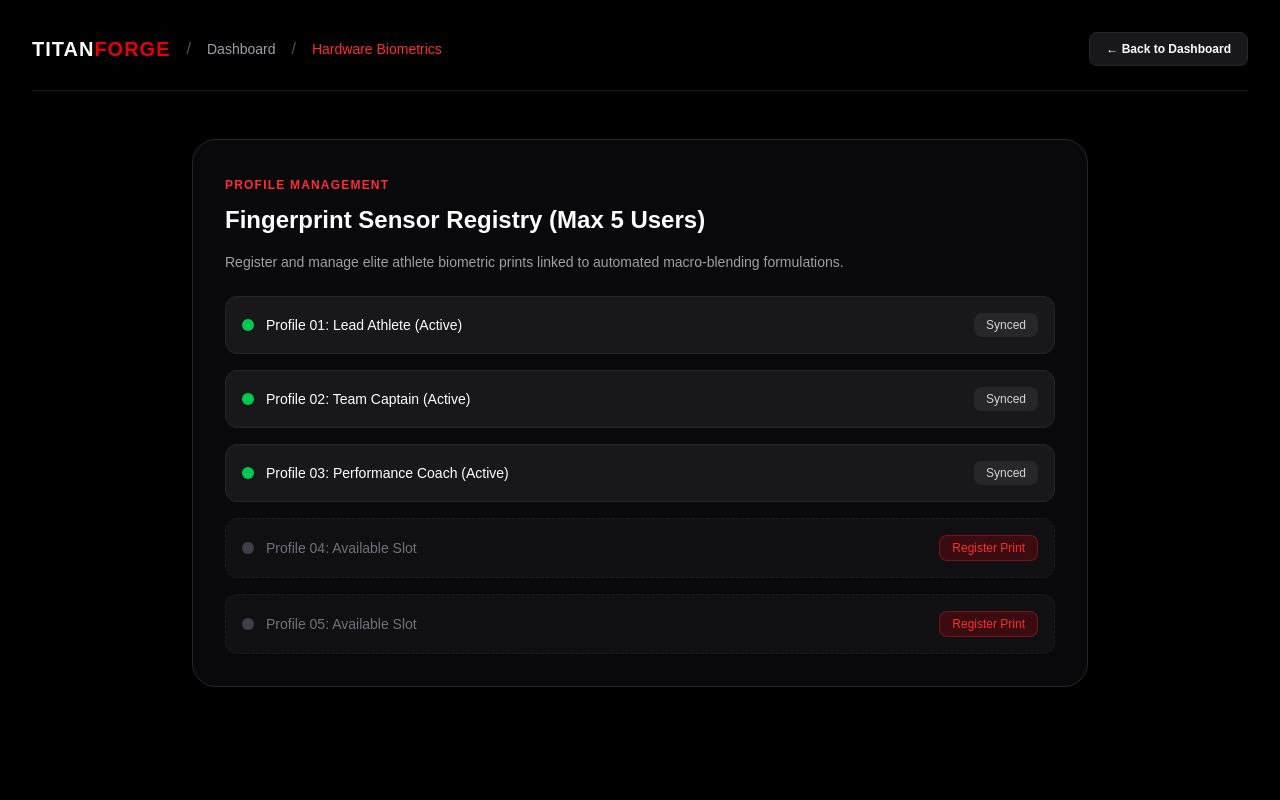
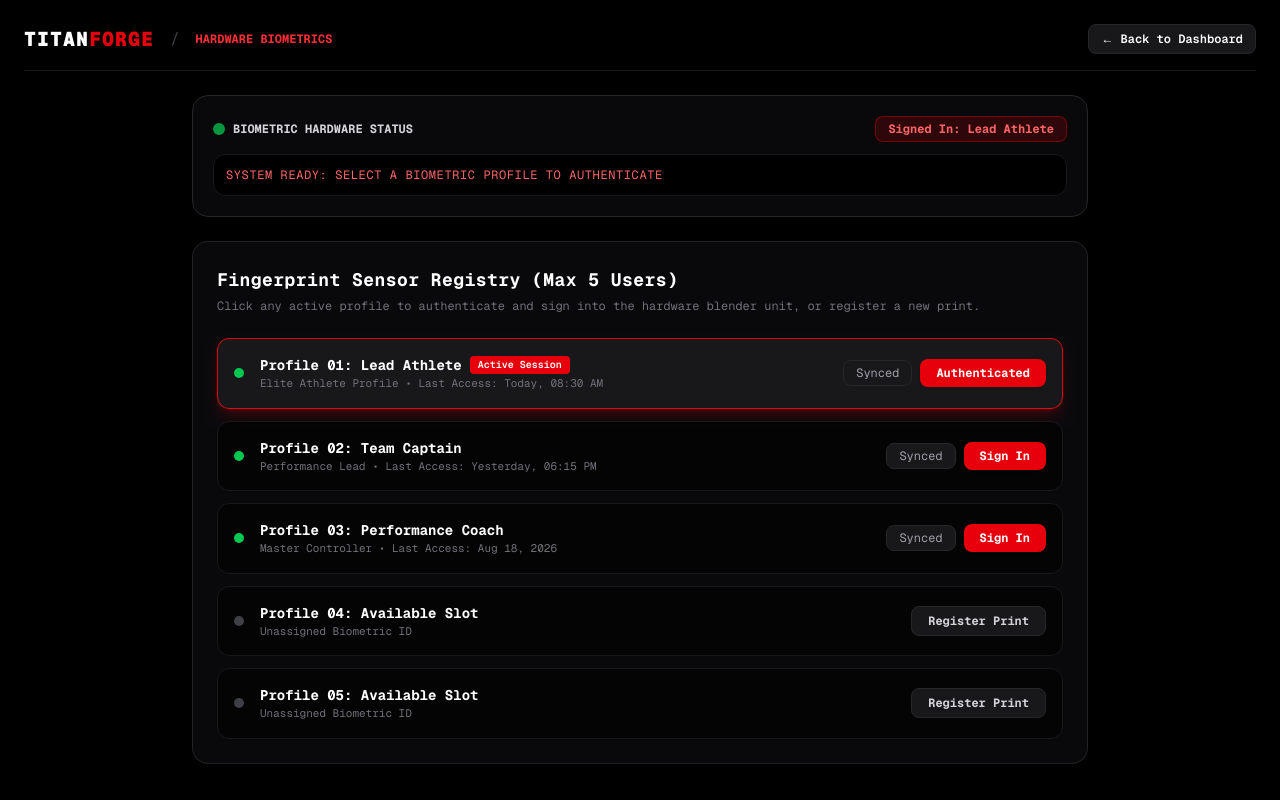
Before and after one commit to TitanForge-app/TitanForge, a Next.js app in the folder titanforge-fresh/: page /dashboard/biometrics in a window 1280 px wide. Built offline with nearby package versions, Linux system fonts and the light colour scheme.

Commit message:
Make biometric profile cards fully interactive with hardware sign-in and slot registration

```diff
--- a/titanforge-fresh/app/dashboard/biometrics/page.tsx
+++ b/titanforge-fresh/app/dashboard/biometrics/page.tsx
@@ -1,82 +1,163 @@
+'use client';
+
+import { useState } from 'react';
 import Link from 'next/link';
 
-export default function BiometricsPage() {
+interface BiometricProfile {
+  id: number;
+  name: string;
+  role: string;
+  status: 'Active' | 'Available';
+  synced: boolean;
+  lastAccess?: string;
+}
+
+export default function HardwareBiometrics() {
+  const [profiles, setProfiles] = useState<BiometricProfile[]>([
+    { id: 1, name: 'Lead Athlete', role: 'Elite Athlete Profile', status: 'Active', synced: true, lastAccess: 'Today, 08:30 AM' },
+    { id: 2, name: 'Team Captain', role: 'Performance Lead', status: 'Active', synced: true, lastAccess: 'Yesterday, 06:15 PM' },
+    { id: 3, name: 'Performance Coach', role: 'Master Controller', status: 'Active', synced: true, lastAccess: 'Aug 18, 2026' },
+    { id: 4, name: 'Available Slot', role: 'Unassigned Biometric ID', status: 'Available', synced: false },
+    { id: 5, name: 'Available Slot', role: 'Unassigned Biometric ID', status: 'Available', synced: false },
+  ]);
+
+  const [activeSession, setActiveSession] = useState<BiometricProfile | null>(profiles[0]);
+  const [authMessage, setAuthMessage] = useState<string>('SYSTEM READY: SELECT A BIOMETRIC PROFILE TO AUTHENTICATE');
+  const [isScanning, setIsScanning] = useState<boolean>(false);
+
+  // Authenticate / Sign into Hardware Unit using fingerprint sensor simulation
+  const handleAuthenticate = (profile: BiometricProfile) => {
+    if (profile.status === 'Available') {
+      alert('This slot is unassigned. Click "Register Print" to enroll a new user.');
+      return;
+    }
+
+    setIsScanning(true);
+    setAuthMessage(`SCANNING FINGERPRINT FOR [${profile.name.toUpperCase()}]...`);
+
+    setTimeout(() => {
+      setIsScanning(false);
+      setActiveSession(profile);
+      setAuthMessage(`SUCCESS: HARDWARE UNLOCKED & SIGNED IN AS ${profile.name.toUpperCase()}`);
+    }, 1200);
+  };
+
+  // Register a new fingerprint print into an available slot
+  const handleRegisterSlot = (id: number) => {
+    const newName = prompt('Enter name for new biometric profile:');
+    if (!newName || !newName.trim()) return;
+
+    setProfiles(prev => prev.map(p => {
+      if (p.id === id) {
+        return {
+          id,
+          name: newName.trim(),
+          role: 'Custom Athlete / Coach',
+          status: 'Active',
+          synced: true,
+          lastAccess: 'Just now'
+        };
+      }
+      return p;
+    }));
+
+    setAuthMessage(`SUCCESS: NEW BIOMETRIC PRINT REGISTERED FOR ${newName.toUpperCase()}`);
+  };
+
   return (
-    <main className="min-h-screen bg-black text-white flex flex-col p-8 selection:bg-red-600 selection:text-white">
-      {/* Top Navigation */}
-      <nav className="flex justify-between items-center pb-6 border-b border-zinc-900 max-w-7xl mx-auto w-full">
+    <main className="min-h-screen bg-black text-white flex flex-col p-6 selection:bg-red-600 selection:text-white font-mono">
+      {/* Top Navbar */}
+      <nav className="flex justify-between items-center pb-4 border-b border-zinc-900 mb-6">
         <div className="flex items-center gap-4">
-          <Link href="/" className="text-xl font-extrabold tracking-wider">
+          <Link href="/" className="text-xl font-black tracking-wider">
             TITAN<span className="text-red-600">FORGE</span>
           </Link>
-          <span className="text-zinc-600">/</span>
-          <Link href="/dashboard" className="text-sm font-medium text-zinc-400 hover:text-white">Dashboard</Link>
-          <span className="text-zinc-600">/</span>
-          <span className="text-sm font-medium text-red-500">Hardware Biometrics</span>
+          <span className="text-zinc-700">/</span>
+          <span className="text-xs text-red-500 font-bold uppercase">HARDWARE BIOMETRICS</span>
         </div>
         <Link
           href="/dashboard"
-          className="text-xs font-semibold px-4 py-2 bg-zinc-900 hover:bg-zinc-800 rounded-lg border border-zinc-800 transition-colors"
+          className="text-xs font-semibold px-3 py-1.5 bg-zinc-900 hover:bg-zinc-800 rounded-lg border border-zinc-800 transition-colors text-white inline-block"
         >
           ← Back to Dashboard
         </Link>
       </nav>
 
-      {/* Content Section */}
-      <div className="max-w-4xl mx-auto w-full py-12 space-y-8">
-        <div className="bg-zinc-950 p-8 rounded-3xl border border-zinc-800 shadow-xl">
-          <span className="text-xs font-bold text-red-500 uppercase tracking-widest">Profile Management</span>
-          <h2 className="text-2xl font-bold mt-2 mb-4">Fingerprint Sensor Registry (Max 5 Users)</h2>
-          <p className="text-zinc-400 text-sm mb-6">
-            Register and manage elite athlete biometric prints linked to automated macro-blending formulations.
-          </p>
+      <div className="max-w-4xl mx-auto w-full flex flex-col gap-6">
 
-          <div className="space-y-4">
-            <div className="flex items-center justify-between p-4 bg-zinc-900 rounded-xl border border-zinc-800">
-              <div className="flex items-center gap-3">
-                <span className="w-3 h-3 rounded-full bg-green-500"></span>
-                <span className="text-sm font-medium text-white">Profile 01: Lead Athlete (Active)</span>
+        {/* Active Session & Hardware Status Banner */}
+        <div className="bg-zinc-950 p-5 rounded-2xl border border-zinc-800 shadow-xl flex flex-col gap-3">
+          <div className="flex justify-between items-center">
+            <div className="flex items-center gap-2">
+              <span className={`w-3 h-3 rounded-full ${isScanning ? 'bg-amber-500 animate-ping' : 'bg-green-500 animate-pulse'}`}></span>
+              <span className="text-xs font-bold text-zinc-300">BIOMETRIC HARDWARE STATUS</span>
             </div>
-              <span className="text-xs px-3 py-1 bg-zinc-800 rounded-lg text-zinc-300">Synced</span>
+            {activeSession && (
+              <span className="text-xs bg-red-950/60 text-red-400 border border-red-600/40 px-3 py-1 rounded-lg font-bold">
+                Signed In: {activeSession.name}
+              </span>
+            )}
+          </div>
+          <div className="bg-black p-3 rounded-xl border border-zinc-900 text-xs font-mono text-red-400 tracking-wider">
+            {authMessage}
+          </div>
         </div>
 
-            <div className="flex items-center justify-between p-4 bg-zinc-900 rounded-xl border border-zinc-800">
-              <div className="flex items-center gap-3">
-                <span className="w-3 h-3 rounded-full bg-green-500"></span>
-                <span className="text-sm font-medium text-white">Profile 02: Team Captain (Active)</span>
-              </div>
-              <span className="text-xs px-3 py-1 bg-zinc-800 rounded-lg text-zinc-300">Synced</span>
+        {/* Fingerprint Sensor Registry Deck */}
+        <div className="bg-zinc-950 p-6 rounded-2xl border border-zinc-800/80 shadow-xl flex flex-col gap-4">
+          <div>
+            <h2 className="text-lg font-bold text-white tracking-wide">Fingerprint Sensor Registry (Max 5 Users)</h2>
+            <p className="text-xs text-zinc-500 mt-1">Click any active profile to authenticate and sign into the hardware blender unit, or register a new print.</p>
           </div>
 
-            <div className="flex items-center justify-between p-4 bg-zinc-900 rounded-xl border border-zinc-800">
-              <div className="flex items-center gap-3">
-                <span className="w-3 h-3 rounded-full bg-green-500"></span>
-                <span className="text-sm font-medium text-white">Profile 03: Performance Coach (Active)</span>
+          <div className="flex flex-col gap-3 mt-2">
+            {profiles.map((profile) => (
+              <div
+                key={profile.id}
+                className={`p-4 rounded-xl border transition-all flex items-center justify-between ${
+                  activeSession?.id === profile.id
+                    ? 'bg-zinc-900 border-red-600 shadow-lg shadow-red-600/20'
+                    : 'bg-black/60 border-zinc-900 hover:border-zinc-700'
+                }`}
+              >
+                <div className="flex items-center gap-4">
+                  <span className={`w-2.5 h-2.5 rounded-full ${profile.status === 'Active' ? 'bg-green-500' : 'bg-zinc-700'}`}></span>
+                  <div>
+                    <div className="text-sm font-bold text-white flex items-center gap-2">
+                      Profile 0{profile.id}: {profile.name}
+                      {activeSession?.id === profile.id && (
+                        <span className="text-[10px] bg-red-600 text-white px-2 py-0.5 rounded font-semibold">Active Session</span>
+                      )}
                     </div>
-              <span className="text-xs px-3 py-1 bg-zinc-800 rounded-lg text-zinc-300">Synced</span>
+                    <div className="text-[11px] text-zinc-500">{profile.role} {profile.lastAccess ? `• Last Access: ${profile.lastAccess}` : ''}</div>
+                  </div>
                 </div>
 
-            <div className="flex items-center justify-between p-4 bg-zinc-900/50 rounded-xl border border-zinc-800/50 border-dashed">
-              <div className="flex items-center gap-3">
-                <span className="w-3 h-3 rounded-full bg-zinc-700"></span>
-                <span className="text-sm font-medium text-zinc-500">Profile 04: Available Slot</span>
-              </div>
-              <button className="text-xs px-3 py-1 bg-red-600/20 hover:bg-red-600/30 text-red-500 border border-red-500/30 rounded-lg transition-colors">
+                <div className="flex items-center gap-2">
+                  {profile.status === 'Active' ? (
+                    <>
+                      <span className="text-xs bg-zinc-900 text-zinc-400 px-3 py-1 rounded-lg border border-zinc-800">Synced</span>
+                      <button
+                        onClick={() => handleAuthenticate(profile)}
+                        className="px-4 py-1.5 bg-red-600 hover:bg-red-700 text-white text-xs font-bold rounded-lg shadow transition-all"
+                      >
+                        {activeSession?.id === profile.id ? 'Authenticated' : 'Sign In'}
+                      </button>
+                    </>
+                  ) : (
+                    <button
+                      onClick={() => handleRegisterSlot(profile.id)}
+                      className="px-4 py-1.5 bg-zinc-900 hover:bg-red-600 text-zinc-300 hover:text-white border border-zinc-800 text-xs font-bold rounded-lg transition-all"
+                    >
                       Register Print
                     </button>
+                  )}
+                </div>
+              </div>
+            ))}
+          </div>
         </div>
 
-            <div className="flex items-center justify-between p-4 bg-zinc-900/50 rounded-xl border border-zinc-800/50 border-dashed">
-              <div className="flex items-center gap-3">
-                <span className="w-3 h-3 rounded-full bg-zinc-700"></span>
-                <span className="text-sm font-medium text-zinc-500">Profile 05: Available Slot</span>
-              </div>
-              <button className="text-xs px-3 py-1 bg-red-600/20 hover:bg-red-600/30 text-red-500 border border-red-500/30 rounded-lg transition-colors">
-                Register Print
-              </button>
-            </div>
-          </div>
-        </div>
       </div>
     </main>
   );
```
Also changed, not shown: titanforge-fresh/app/page.tsx (+30 -28 lines). Lines whose indentation alone changed are shown as unchanged.
